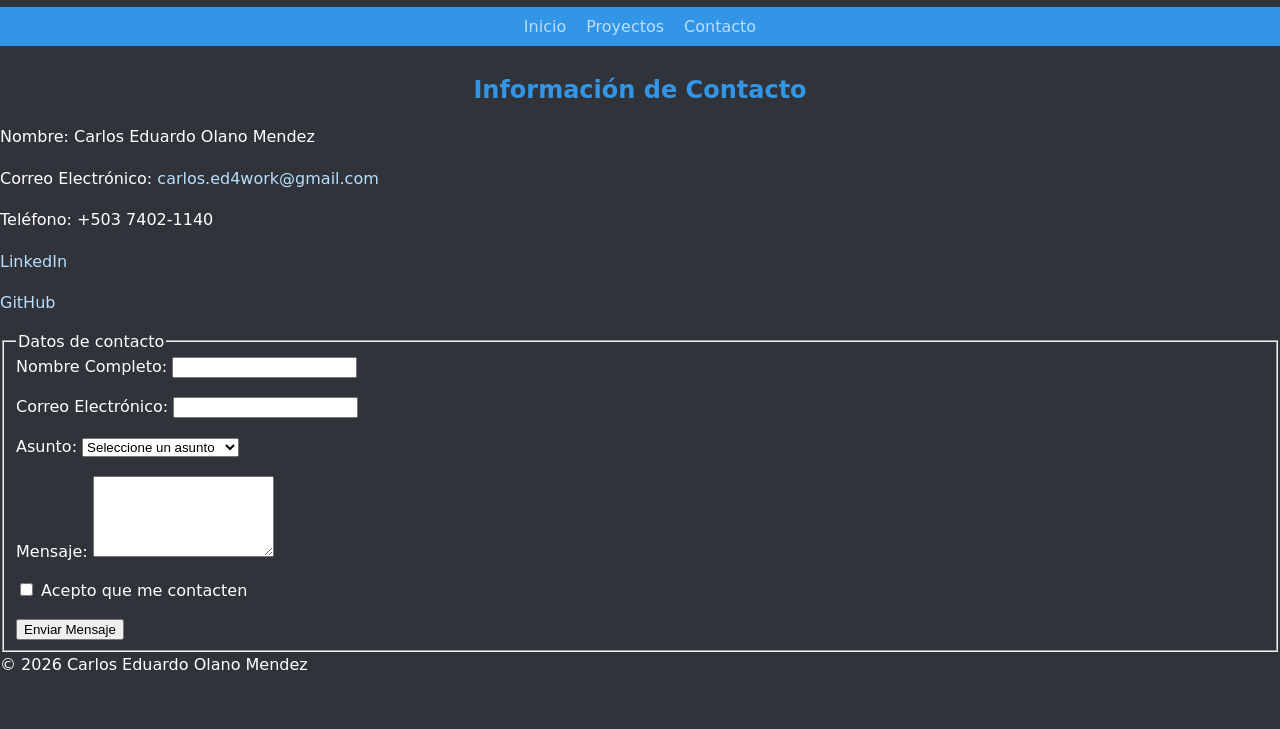
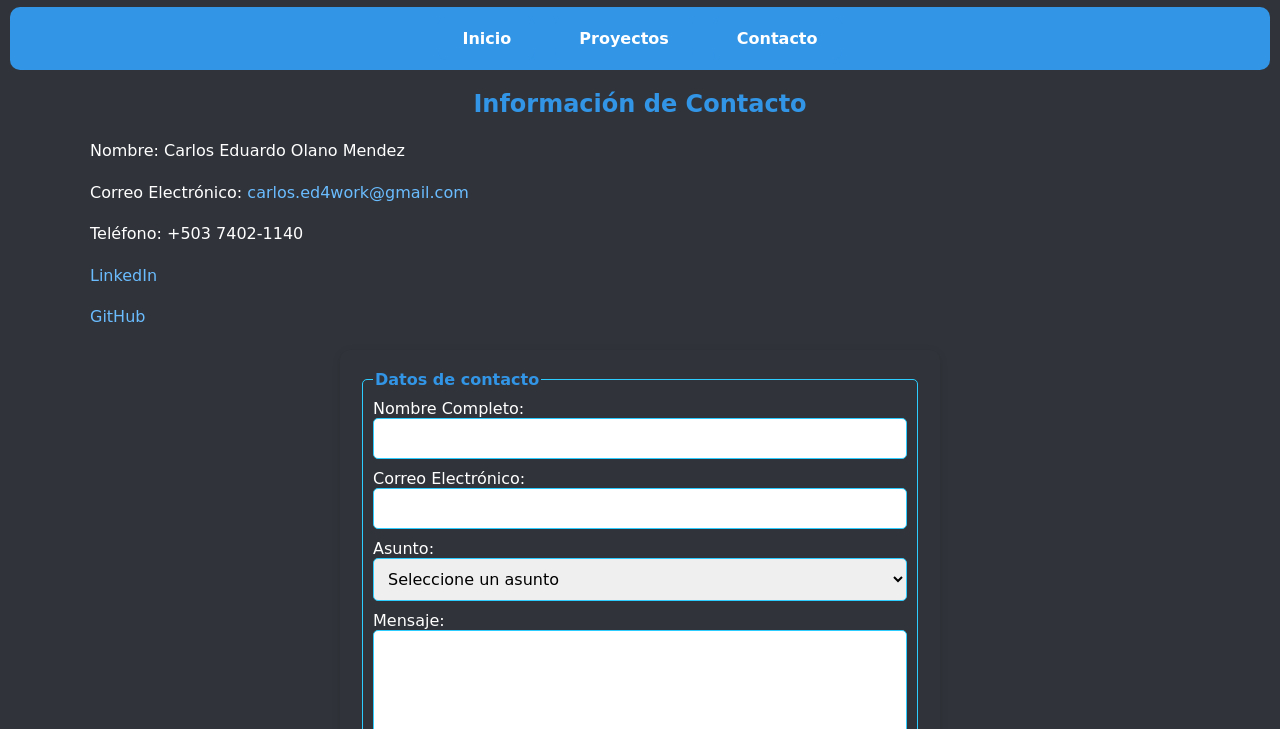
Before and after one commit to CrlsMenz/mi-portafolio, a plain HTML site: page contacto.html in a window 1280 px wide. Shown: the part 71-800 px from the top of the page. Drawn offline with Linux system fonts and the light colour scheme; a web font is replaced by a local one.

Commit message:
Aplica modelo de caja, tarjetas y botones

```diff
--- a/contacto.html
+++ b/contacto.html
@@ -24,13 +24,14 @@
 
     <nav>
         <ul>
-            <li><a href="index.html">Inicio</a></li>
-            <li><a href="proyectos.html">Proyectos</a></li>
-            <li><a href="contacto.html">Contacto</a></li>
+            <li><a href="index.html" class="boton">Inicio</a></li>
+            <li><a href="proyectos.html" class="boton">Proyectos</a></li>
+            <li><a href="contacto.html" class="boton">Contacto</a></li>
         </ul>
     </nav>
 
     <main>
+        <div class="contenedor">
             <!-- Seccion contacto -->
             <section id="contacto">
                 <h2>Información de Contacto</h2>
@@ -46,10 +47,8 @@
 
                         <label for="name">Nombre Completo:</label>
                         <input type="text" id="name" name="nombre" required>
-                    <br><br>
                         <label for="correo">Correo Electrónico:</label>
                         <input type="email" id="correo" name="correo" required>
-                    <br><br>
                         <label for="asunto">Asunto:</label>
                         <select id="asunto" name="asunto" required>
                             <option value="">Seleccione un asunto</option>
@@ -57,17 +56,15 @@
                             <option value="sugerencia">Propuesta de proyecto</option>
                             <option value="otro">Otro</option>
                         </select>
-                    <br><br>
                         <label for="mensaje">Mensaje:</label>
                         <textarea id="mensaje" name="mensaje" rows="5" required></textarea>
-                    <br><br>
+                        <button type="submit">Enviar Mensaje</button>
                         <input type="checkbox" id="aceptar" name="aceptar" required>
                         <label for="aceptar">Acepto que me contacten</label>
-                    <br><br>
-                    <button type="submit">Enviar Mensaje</button>
                     </fieldset>
                 </form>
             </section>
+        </div>
     </main>
 
     <footer>
--- a/css/estilos.css
+++ b/css/estilos.css
@@ -1,6 +1,17 @@
+*,
+*::before,
+*::after {
+    box-sizing: border-box;
+}
+
+img {
+    max-width: 100%;
+    height: auto;
+}
+
 :root {
     --color-principal: #3295e6;
-    --color-secundario: #b8dfff;
+    --color-secundario: #6abcff;
     --color-accento: #2dceff;
     --color-fondo: #30343a;
     --color-texto: #ffffff;
@@ -16,7 +27,9 @@ body {
     padding: 0;
 }
 
-h1, h2, h3 {
+h1,
+h2,
+h3 {
     color: var(--color-principal);
     font-family: 'Aboreto', cursive;
     margin: 10px;
@@ -34,24 +47,8 @@ a {
     color: var(--color-secundario);
     text-decoration: none;
 }
-a:hover {
-    color: var(--color-accento);
-    text-decoration: underline;
-}
 
-.destacado {
-    color: var(--color-accento);
-    padding: 10px;
-    border-radius: 5px;
-}
 
-.mi-imagen {
-    max-width: 100%;
-    height: auto;
-    display: block;
-    margin: 0 auto;
-    align-items: center;
-}
 
 figcaption {
     text-align: center;
@@ -62,7 +59,8 @@ figcaption {
 nav {
     background-color: var(--color-principal);
     padding: 10px;
-    margin-bottom: 20px;
+    margin: 10px;
+    border-radius: 10px;
 }
 
 nav ul {
@@ -74,9 +72,108 @@ nav ul {
     padding: 0;
 }
 
+caption {
+    font-weight: bold;
+    margin-bottom: 20px;
+}
+
 table {
     width: 100%;
     border-collapse: collapse;
+    text-align: center;
     margin-bottom: 20px;
     align-items: center;
+    border: 1px solid var(--color-accento);
 }
+
+.mi-imagen {
+    max-width: 100%;
+    height: auto;
+    display: block;
+    margin: 0 auto;
+    align-items: center;
+}
+
+form {
+    background-color: var(--color-fondo);
+    padding: 20px;
+    border-radius: 10px;
+    box-shadow: 0 2px 8px rgba(0, 0, 0, 0.1);
+    max-width: 600px;
+    margin: 20px auto;
+    text-align: left;
+}
+
+fieldset {
+    border: 1px solid var(--color-accento);
+    padding: 10px;
+    border-radius: 5px;
+    margin-bottom: 15px;
+}
+
+legend {
+    font-weight: bold;
+    color: var(--color-principal);
+}
+
+select,textarea,input[type="text"],
+input[type="email"] {
+    width: 100%;
+    padding: 10px;
+    margin-bottom: 10px;
+    border: 1px solid var(--color-accento);
+    border-radius: 5px;
+    box-sizing: border-box;
+    font-family: 'Overlock SC', 'Aboreto', cursive, sans-serif;
+    font-size: 16px;
+}
+
+button[type="submit"] {
+    background-color: var(--color-principal);
+    color: var(--color-texto);
+    padding: 10px 20px;
+    border: none;
+    border-radius: 5px;
+    cursor: pointer;
+    font-family: 'Overlock SC', 'Aboreto', cursive, sans-serif;
+    font-size: 16px;
+}
+
+footer {
+    background-color: var(--color-principal);
+    color: var(--color-texto);
+    text-align: center;
+    margin-top: 20px;
+    border-radius: 10px;
+}
+
+.destacado {
+    color: var(--color-accento);
+    padding: 10px;
+    border-radius: 5px;
+}
+
+.contenedor {
+ width: 90%;
+ max-width: 1100px;
+ margin: 0 auto;
+}
+
+.tarjeta {
+ background: var(--color-fondo);
+ padding: 1.5rem;
+ border: 1px solid var(--color-accento);
+ border-radius: 12px;
+ margin-bottom: 1.5rem;
+ box-shadow: 0 2px 8px rgba(0, 0, 0, 0.06);
+}
+
+.boton {
+ display: inline-block;
+ padding: 0.75rem 1.5rem;
+ background: var(--color-principal);
+ color: var(--color-texto);
+ border-radius: 8px;
+ font-weight: 600;
+}
+.boton:hover { background: var(--color-secundario); }
```
Also changed, not shown: index.html (+13 -8 lines), proyectos.html (+5 -3 lines). Lines whose indentation alone changed are shown as unchanged.
